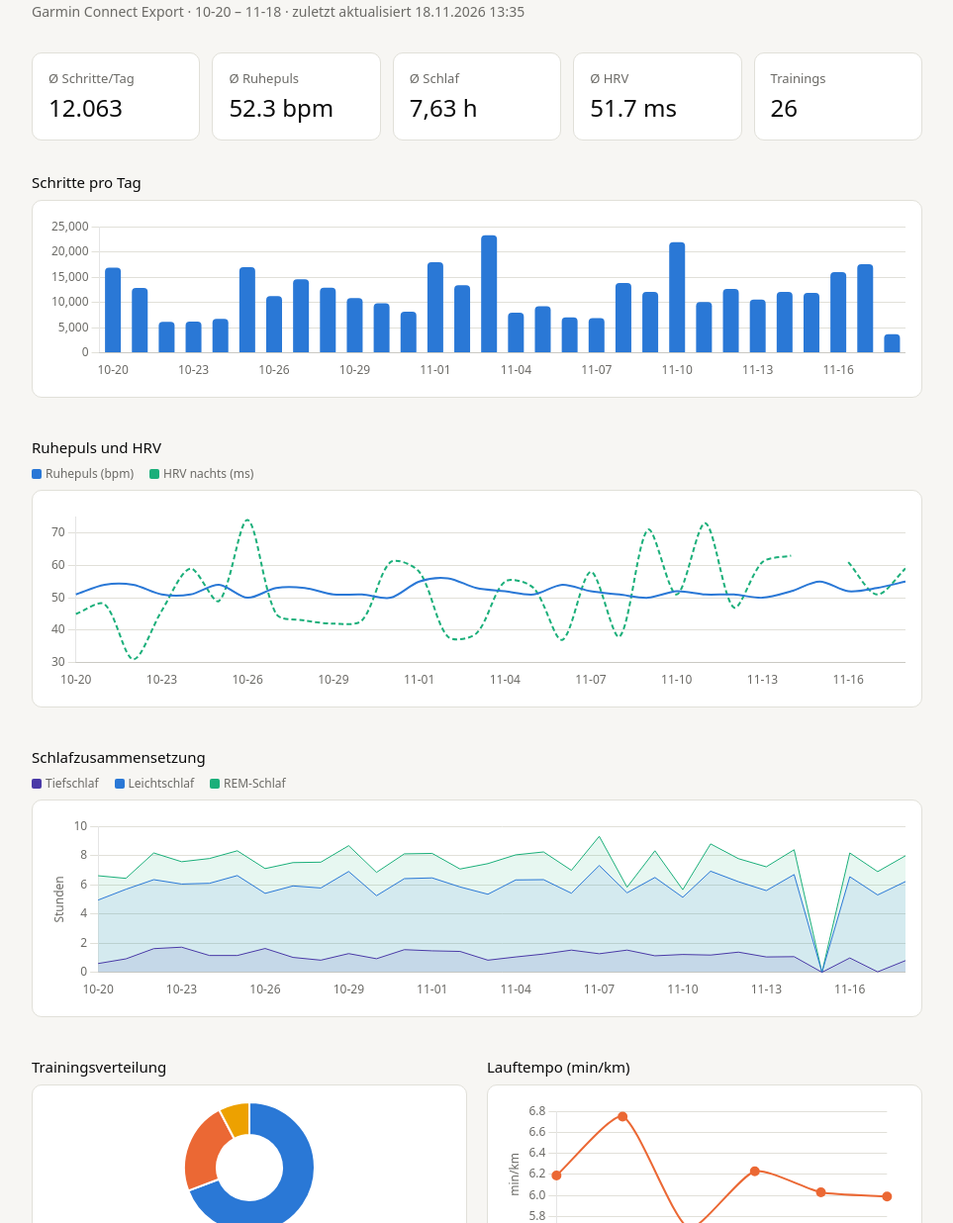
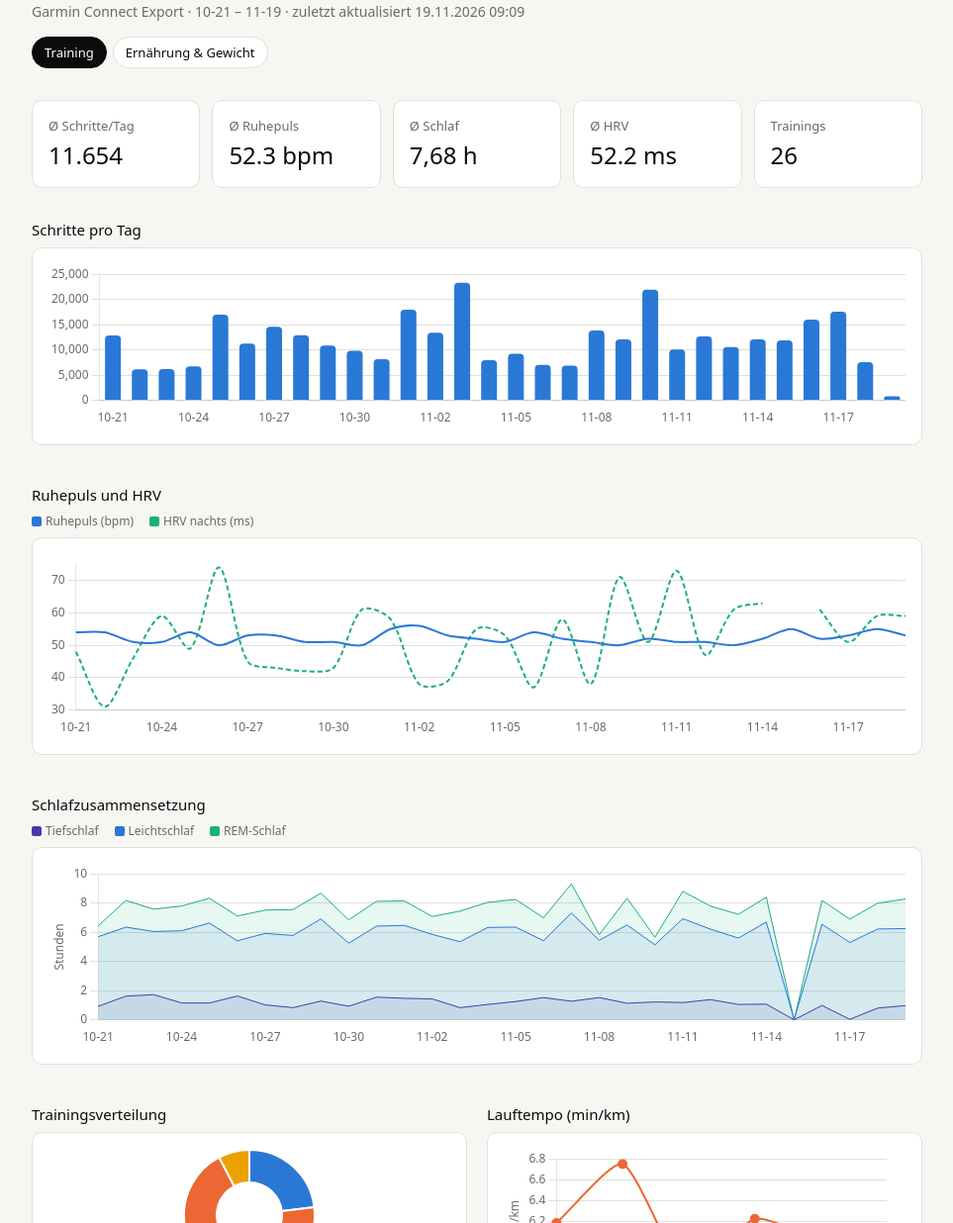
Before and after one commit to Muckdes/Garmin, a plain HTML site: page docs/index.html in a window 1280 px wide. Shown: the part 64-1300 px from the top of the page at 99% size, without its empty margins (158-1121 px from the left). Drawn offline with nearby package versions, Linux system fonts and the light colour scheme.

Commit message:
Dashboard automatisch aktualisiert

```diff
--- a/docs/index.html
+++ b/docs/index.html
@@ -34,18 +34,22 @@
   .row { display: grid; grid-template-columns: 1fr 1fr; gap: 20px; }
   @media (max-width: 600px) { .row { grid-template-columns: 1fr; } }
   footer { font-size: 12px; color: #9a998f; margin-top: 2rem; }
+  .nav { display: flex; gap: 6px; margin: -1rem 0 2rem; }
+  .nav a { font-size: 13px; padding: 6px 12px; border-radius: 999px; border: 0.5px solid #e1e0d9; background: #fff; color: #0b0b0b; text-decoration: none; }
+  .nav a.active { background: #0b0b0b; color: #fff; border-color: #0b0b0b; }
 </style>
 </head>
 <body>
 <div class="wrap">
   <h1>Trainings-Dashboard</h1>
-  <p class="sub">Garmin Connect Export &middot; 10-20 – 11-18 &middot; zuletzt aktualisiert 18.11.2026 13:35</p>
+  <p class="sub">Garmin Connect Export &middot; 10-21 – 11-19 &middot; zuletzt aktualisiert 19.11.2026 09:09</p>
+  <nav class="nav"><a class="active" href="index.html">Training</a><a href="ernaehrung.html">Ernährung &amp; Gewicht</a></nav>
 
   <div class="kpis">
-    <div class="kpi"><p>Ø Schritte/Tag</p><p>12.063</p></div>
+    <div class="kpi"><p>Ø Schritte/Tag</p><p>11.654</p></div>
     <div class="kpi"><p>Ø Ruhepuls</p><p>52.3 bpm</p></div>
-    <div class="kpi"><p>Ø Schlaf</p><p>7,63 h</p></div>
-    <div class="kpi"><p>Ø HRV</p><p>51.7 ms</p></div>
+    <div class="kpi"><p>Ø Schlaf</p><p>7,68 h</p></div>
+    <div class="kpi"><p>Ø HRV</p><p>52.2 ms</p></div>
     <div class="kpi"><p>Trainings</p><p>26</p></div>
   </div>
 
@@ -83,15 +87,15 @@
 
 <script src="https://cdn.jsdelivr.net/npm/chart.js@4.4.1/dist/chart.umd.min.js"></script>
 <script>
-const dates = ["10-20", "10-21", "10-22", "10-23", "10-24", "10-25", "10-26", "10-27", "10-28", "10-29", "10-30", "10-31", "11-01", "11-02", "11-03", "11-04", "11-05", "11-06", "11-07", "11-08", "11-09", "11-10", "11-11", "11-12", "11-13", "11-14", "11-15", "11-16", "11-17", "11-18"];
-const steps = [16919, 12871, 6152, 6209, 6724, 16975, 11255, 14607, 12942, 10868, 9827, 8167, 17960, 13416, 23319, 7975, 9228, 7037, 6901, 13876, 12091, 21946, 10070, 12680, 10585, 12064, 11902, 16009, 17603, 3722];
-const rhr = [51, 54, 54, 51, 51, 54, 50, 53, 53, 51, 51, 50, 55, 56, 53, 52, 51, 54, 52, 51, 50, 52, 51, 51, 50, 52, 55, 52, 53, 55];
-const hrv = [45.0, 48.0, 31.0, 46.0, 59.0, 49.0, 74.0, 45.0, 43.0, 42.0, 43.0, 61.0, 58.0, 38.0, 39.0, 55.0, 53.0, 37.0, 58.0, 38.0, 71.0, 51.0, 73.0, 47.0, 61.0, 63.0, null, 61.0, 51.0, 59.0];
-const deep = [0.6, 0.92, 1.62, 1.72, 1.15, 1.15, 1.63, 1.02, 0.83, 1.28, 0.93, 1.55, 1.47, 1.43, 0.83, 1.05, 1.25, 1.52, 1.27, 1.52, 1.13, 1.22, 1.18, 1.38, 1.05, 1.07, 0.0, 0.98, 0.03, 0.8];
-const light = [4.35, 4.77, 4.73, 4.33, 4.95, 5.48, 3.78, 4.9, 4.95, 5.63, 4.32, 4.87, 5.0, 4.42, 4.52, 5.28, 5.1, 3.9, 6.05, 3.93, 5.37, 3.92, 5.75, 4.83, 4.55, 5.63, 0.0, 5.57, 5.27, 5.42];
-const rem = [1.67, 0.75, 1.83, 1.53, 1.7, 1.7, 1.7, 1.6, 1.77, 1.77, 1.6, 1.7, 1.68, 1.23, 2.1, 1.72, 1.9, 1.57, 2.0, 0.38, 1.83, 0.52, 1.87, 1.58, 1.63, 1.7, 0.0, 1.63, 1.6, 1.77];
-const typeLabels = ["Krafttraining", "Laufen", "indoor_cycling"];
-const typeCounts = [18, 6, 2];
+const dates = ["10-21", "10-22", "10-23", "10-24", "10-25", "10-26", "10-27", "10-28", "10-29", "10-30", "10-31", "11-01", "11-02", "11-03", "11-04", "11-05", "11-06", "11-07", "11-08", "11-09", "11-10", "11-11", "11-12", "11-13", "11-14", "11-15", "11-16", "11-17", "11-18", "11-19"];
+const steps = [12871, 6152, 6209, 6724, 16975, 11255, 14607, 12942, 10868, 9827, 8167, 17960, 13416, 23319, 7975, 9228, 7037, 6901, 13876, 12091, 21946, 10070, 12680, 10585, 12064, 11902, 16009, 17603, 7579, 786];
+const rhr = [54, 54, 51, 51, 54, 50, 53, 53, 51, 51, 50, 55, 56, 53, 52, 51, 54, 52, 51, 50, 52, 51, 51, 50, 52, 55, 52, 53, 55, 53];
+const hrv = [48.0, 31.0, 46.0, 59.0, 49.0, 74.0, 45.0, 43.0, 42.0, 43.0, 61.0, 58.0, 38.0, 39.0, 55.0, 53.0, 37.0, 58.0, 38.0, 71.0, 51.0, 73.0, 47.0, 61.0, 63.0, null, 61.0, 51.0, 59.0, 59.0];
+const deep = [0.92, 1.62, 1.72, 1.15, 1.15, 1.63, 1.02, 0.83, 1.28, 0.93, 1.55, 1.47, 1.43, 0.83, 1.05, 1.25, 1.52, 1.27, 1.52, 1.13, 1.22, 1.18, 1.38, 1.05, 1.07, 0.0, 0.98, 0.03, 0.8, 0.97];
+const light = [4.77, 4.73, 4.33, 4.95, 5.48, 3.78, 4.9, 4.95, 5.63, 4.32, 4.87, 5.0, 4.42, 4.52, 5.28, 5.1, 3.9, 6.05, 3.93, 5.37, 3.92, 5.75, 4.83, 4.55, 5.63, 0.0, 5.57, 5.27, 5.42, 5.28];
+const rem = [0.75, 1.83, 1.53, 1.7, 1.7, 1.7, 1.6, 1.77, 1.77, 1.6, 1.7, 1.68, 1.23, 2.1, 1.72, 1.9, 1.57, 2.0, 0.38, 1.83, 0.52, 1.87, 1.58, 1.63, 1.7, 0.0, 1.63, 1.6, 1.77, 2.03];
+const typeLabels = ["Laufen", "Krafttraining", "indoor_cycling"];
+const typeCounts = [6, 18, 2];
 const typeColors = ["#2a78d6", "#eb6834", "#eda100"];
 const runDates = ["10-20", "10-27", "11-01", "11-03", "11-10", "11-17"];
 const pace = [6.19, 6.75, 5.69, 6.23, 6.03, 5.99];
```
Also changed, not shown: data/garmin_kalorien.csv (added, +31 -0 lines).
